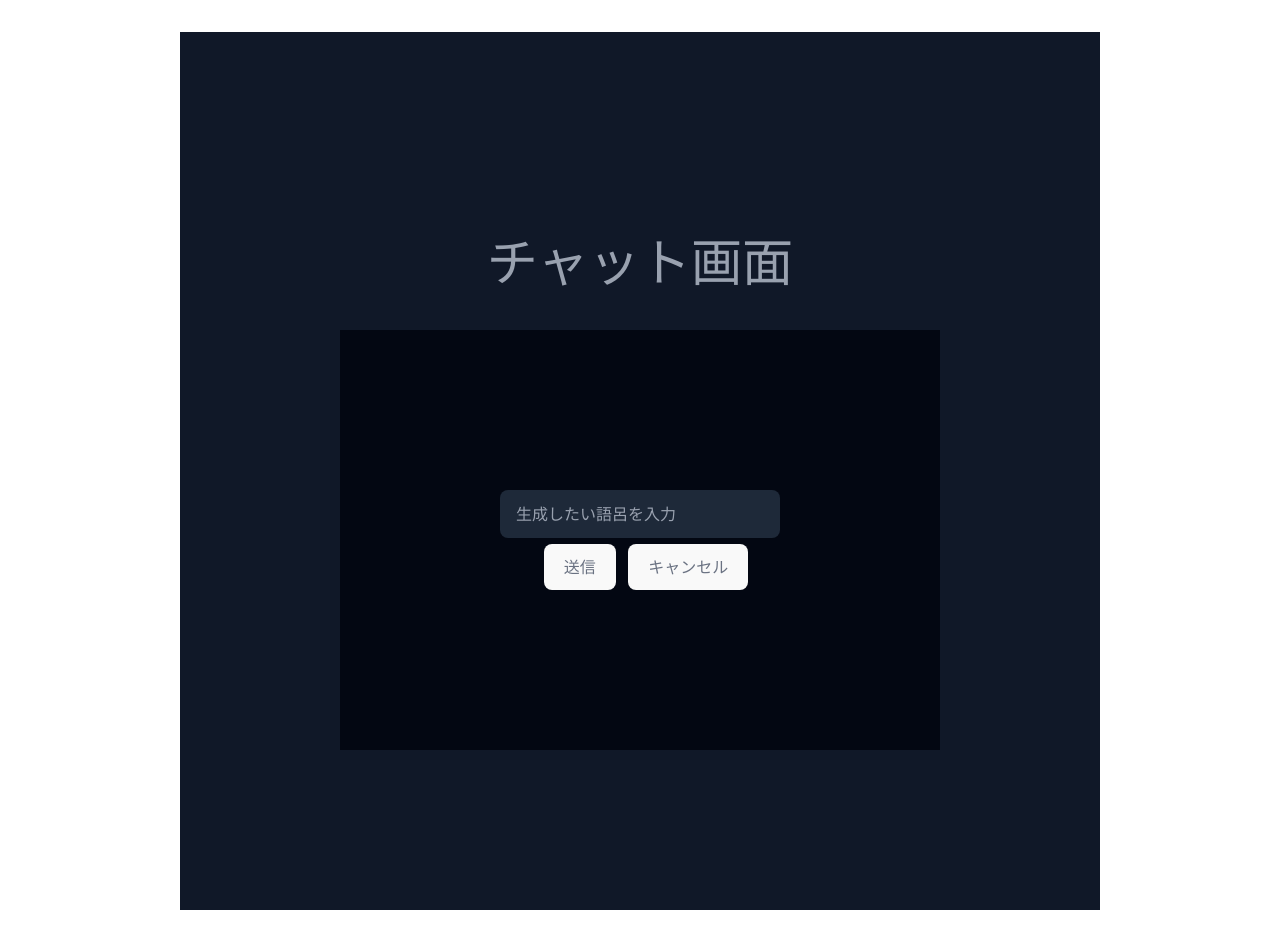
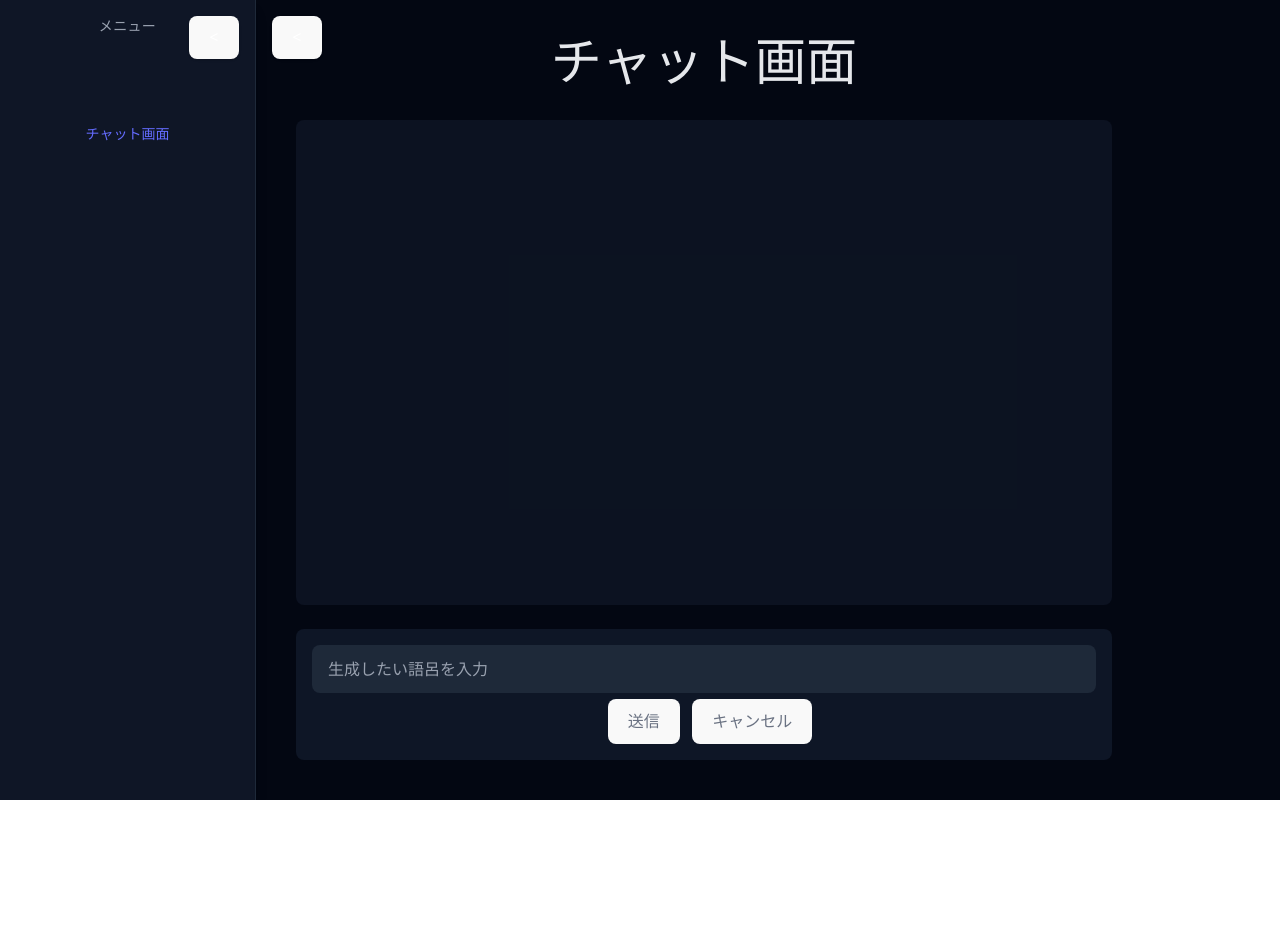
Before and after one commit to shisoten/Goro, a React (Vite) app: page / in a window 1280 px wide. After the commit the page ends 800 px from the top, so only its background shows below. Built offline with nearby package versions, Linux system fonts and the light colour scheme.

Commit message:
各コンポーネントの位置調整、サイドバー追加

```diff
--- a/src/App.css
+++ b/src/App.css
@@ -1,7 +1,7 @@
 #root {
   max-width: 1280px;
-  margin: 0 auto;
-  padding: 2rem;
+  margin: 0;
+  padding: 0;
   text-align: center;
 }
 
--- a/src/components/ChatInput.tsx
+++ b/src/components/ChatInput.tsx
@@ -25,7 +25,7 @@ const ChatInput = ({ isLoading, setIsLoading }: ChanInputProps) => {
   };
 
   return (
-    <div className="border-t border-gray-900 bg-gray-950 p-40">
+    <>
       <TextareaAutosize
         className="
             w-full resize-none bg-gray-800 text-gray-200 rounded-lg
@@ -67,7 +67,7 @@ const ChatInput = ({ isLoading, setIsLoading }: ChanInputProps) => {
           キャンセル
         </CustomButton>
       </div>
-    </div>
+    </>
   );
 };
 
--- a/src/components/ChatOutput.tsx
+++ b/src/components/ChatOutput.tsx
@@ -3,7 +3,7 @@ import React from "react";
 //　出力欄コンポーネント
 const ChatOutput = () => {
   return (
-    <div className="flex justify-center">
+    <div className="flex justify-center h-full overflow-y-auto">
       <div className="animate-spin h-6 w-6 border-3 border-gray-500 rounded-full border-t-transparent"></div>
       OUTPUT
     </div>
--- /dev/null
+++ b/src/components/Sidebar.tsx
@@ -0,0 +1,49 @@
+import React from "react";
+
+type SidebarProps = {
+  isOpen: boolean;
+  onToggle: () => void;
+};
+
+// サイドバーコンポーネント
+const Sidebar = ({ isOpen, onToggle }: SidebarProps) => {
+  return (
+    <aside
+      className={`relative flex h-full flex-shrink-0 flex-col overflow-hidden border-r border-gray-800 bg-gray-900/95 text-gray-200 transition-all duration-300 ease-in-out ${
+        isOpen ? "basis-[20%] max-w-[20%] shadow-lg" : "basis-0 max-w-0 border-transparent"
+      }`}
+    >
+      {isOpen && (
+        <button
+          className={`absolute top-4 z-10 rounded-full bg-purple-600 px-3 py-2 text-xs font-semibold uppercase tracking-wide text-white shadow transition-all duration-300 hover:bg-purple-500 ${
+            isOpen ? "right-4 translate-x-0" : "right-0 translate-x-1/2"
+          }`}
+          onClick={onToggle}
+        >
+          {isOpen ? "<" : ">"}
+        </button>
+      )}
+      <div
+        className={`px-6 py-4 transition-opacity duration-150 ${
+          isOpen ? "opacity-100" : "opacity-0"
+        }`}
+      >
+        <p className="text-sm font-semibold uppercase tracking-wide text-gray-400">メニュー</p>
+      </div>
+      <nav
+        className={`flex-1 px-4 pb-4 pt-16 transition-opacity duration-150 ${
+          isOpen ? "opacity-100" : "pointer-events-none opacity-0"
+        }`}
+      >
+        <a
+          className="block rounded-lg px-3 py-2 text-sm font-medium text-gray-200 transition-colors hover:bg-purple-600/80 hover:text-white"
+          href="#"
+        >
+          チャット画面
+        </a>
+      </nav>
+    </aside>
+  );
+};
+
+export default Sidebar;
--- a/src/pages/ChatPage.tsx
+++ b/src/pages/ChatPage.tsx
@@ -1,18 +1,44 @@
 import { useState } from "react";
 import ChatInput from "../components/ChatInput";
 import ChatOutput from "../components/ChatOutput";
+import Sidebar from "../components/Sidebar";
 
 //　入力ページコンポーネント
 const ChatPage = () => {
   const [isLoading, setIsLoading] = useState(false);
+  const [isSidebarOpen, setIsSidebarOpen] = useState(true);
+
+  const pushToggle = () => {
+    setIsSidebarOpen((prev) => !prev);
+  };
 
   return (
-    <div className="border-t border-gray-900 bg-gray-900 p-40">
-      <h1 className="top-5 text-gray-400 my-10">チャット画面</h1>
-      {/* 入力欄は常に表示し、出力欄は送信時のみ表示 */}
-      <div>
-        <ChatInput isLoading={isLoading} setIsLoading={setIsLoading} />
-        {isLoading && <ChatOutput />}
+    <div className="flex h-screen w-screen overflow-hidden bg-gray-950 text-gray-100">
+      <Sidebar isOpen={isSidebarOpen} onToggle={() => setIsSidebarOpen((prev) => !prev)} />
+
+      <div
+        className={`relative flex h-full min-w-0 flex-1 flex-col transition-all duration-300 ease-in-out ${
+          isSidebarOpen ? "basis-[70%] max-w-[70%]" : "basis-full max-w-full"
+        }`}
+      >
+        <button
+          className={`absolute top-4 rounded-full bg-purple-600 px-3 py-2 text-xs font-semibold uppercase tracking-wide text-white shadow transition-all duration-300 hover:bg-purple-500 ${
+            isSidebarOpen ? "left-4 translate-x-0" : "left-0 translate-x-1/2"
+          }`}
+          onClick={pushToggle}
+        >
+          {isSidebarOpen ? "<" : ">"}
+        </button>
+        <div className="flex flex-1 flex-col px-10 pb-10">
+          <h1 className="my-8 text-2xl font-semibold text-gray-200">チャット画面</h1>
+          {/* 入力エリアは常に表示し、出力エリアは送信時のみ表示 */}
+          <div className="flex flex-1 items-center justify-center rounded-lg bg-gray-900/70 p-6">
+            {isLoading && <ChatOutput />}
+          </div>
+          <div className="mt-6 rounded-lg bg-gray-900/90 p-4">
+            <ChatInput isLoading={isLoading} setIsLoading={setIsLoading} />
+          </div>
+        </div>
       </div>
     </div>
   );
```
